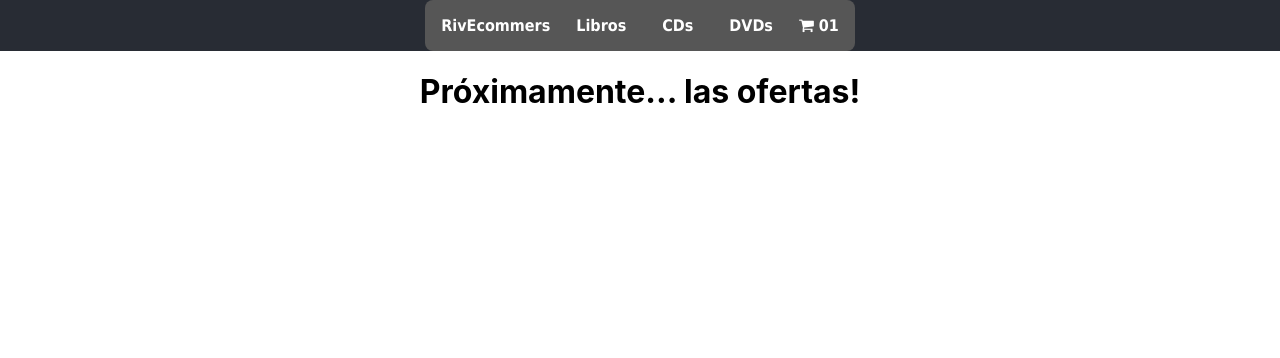
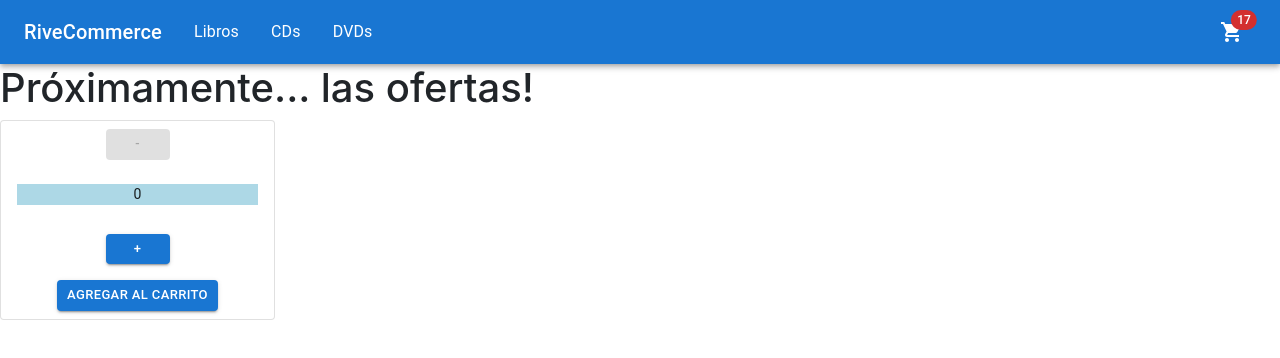
Before and after one commit to NicoRivella/ecommerceReactJS, a React (Create React App) app in the folder rivecomerce/: page / in a window 1280 px wide. Shown: the top 358 px of the page. Built offline with nearby package versions, Linux system fonts and the light colour scheme.

Commit message:
Componentes 2

```diff
--- a/rivecomerce/package.json
+++ b/rivecomerce/package.json
@@ -3,6 +3,11 @@
   "version": "0.1.0",
   "private": true,
   "dependencies": {
+    "@emotion/react": "^11.8.2",
+    "@emotion/styled": "^11.8.1",
+    "@material-ui/icons": "^4.11.3",
+    "@mui/icons-material": "^5.5.1",
+    "@mui/material": "^5.5.3",
     "@testing-library/jest-dom": "^5.16.2",
     "@testing-library/react": "^12.1.4",
     "@testing-library/user-event": "^13.5.0",
--- a/rivecomerce/public/index.html
+++ b/rivecomerce/public/index.html
@@ -25,6 +25,7 @@
       Learn how to configure a non-root public URL by running `npm run build`.
     -->
     <link rel='stylesheet' href='https://cdnjs.cloudflare.com/ajax/libs/font-awesome/4.7.0/css/font-awesome.min.css'>
+    <link href="https://cdn.jsdelivr.net/npm/bootstrap@5.1.3/dist/css/bootstrap.min.css" rel="stylesheet" integrity="sha384-1BmE4kWBq78iYhFldvKuhfTAU6auU8tT94WrHftjDbrCEXSU1oBoqyl2QvZ6jIW3" crossorigin="anonymous">
     <title>React App</title>
   </head>
   <body>
@@ -40,5 +41,6 @@
       To begin the development, run `npm start` or `yarn start`.
       To create a production bundle, use `npm run build` or `yarn build`.
     -->
+    <script src="https://cdn.jsdelivr.net/npm/bootstrap@5.1.3/dist/js/bootstrap.bundle.min.js" integrity="sha384-ka7Sk0Gln4gmtz2MlQnikT1wXgYsOg+OMhuP+IlRH9sENBO0LRn5q+8nbTov4+1p" crossorigin="anonymous"></script>
   </body>
 </html>
--- a/rivecomerce/src/App.js
+++ b/rivecomerce/src/App.js
@@ -1,12 +1,10 @@
-import logo from './logo.svg';
-import './App.css';
 import NavBar from './components/NavBar/NavBar';
 import ItemListContainer from './components/ItemListContainer/ItemLIstContainer';
 
 function App() {
   return (
-    <div className="App">
-      <header className="App-header">
+    <div>
+      <header>
         <NavBar />
       </header>
       <ItemListContainer greetings='Próximamente... las ofertas!' />
--- a/rivecomerce/src/components/CartWidget/CartWidget.js
+++ b/rivecomerce/src/components/CartWidget/CartWidget.js
@@ -1,10 +1,22 @@
+import Box from '@mui/material/Box';
+import IconButton from '@mui/material/IconButton';
+import Badge from '@mui/material/Badge';
+import ShoppingCartIcon from "@material-ui/icons/ShoppingCart";
+
 const CartWidget = (props) => {
     console.log (props.greetings)
     return (
-        <li>
-            <i class='fa fa-shopping-cart'></i>
-            <b> 01 </b>
-        </li>
+      <Box sx={{ display: { xs: 'none', md: 'flex' } }}>
+        <IconButton
+          size="large"
+          aria-label="show 17 new notifications"
+          color="inherit"
+        >
+          <Badge badgeContent={17} color="error">
+            <ShoppingCartIcon />
+          </Badge>
+        </IconButton>
+      </Box>
     )
 }
 
--- /dev/null
+++ b/rivecomerce/src/components/ItemCount/ItemCount.js
@@ -0,0 +1,57 @@
+import { useState, useEffect } from 'react'
+import Card from '@mui/material/Card';
+import CardActions from '@mui/material/CardActions';
+import CardContent from '@mui/material/CardContent';
+import Button from '@mui/material/Button';
+import Typography from '@mui/material/Typography';
+
+const ItemCount = ({initial, stock, onAdd}) => {
+    const [count, setCount] = useState(0)
+
+    useEffect(() => {
+        console.log('cambio el count')
+    }, [count])
+
+    const decrement = () => {
+        if (count > 0) {
+            setCount(count - 1)
+        }
+    }
+
+    const increment = () => {
+        if (count < stock) {
+            setCount(count + 1)
+        }
+
+    }
+
+    const isIncrementDisabled = () => {
+        return (stock === count)
+    }
+
+    const isDecrementDisabled = () => {
+        return (initial === count)
+    }
+
+    return (
+        <Card sx={{ minWidth: 275, maxWidth: 275}} variant="outlined">
+            <CardActions sx={{justifyContent:"center"}}>
+                <Button size="small" variant="contained" disabled={isDecrementDisabled()} onClick={decrement}> - </Button>
+            </CardActions>
+            <CardContent sx={{justifyContent:"center"}}>
+                <Typography align="center" sx={{ fontSize: 14, backgroundColor:"lightblue"}} gutterBottom>
+                    {count}
+                </Typography>
+            </CardContent>
+            <CardActions sx={{justifyContent:"center"}}>
+                <Button size="small" variant="contained" disabled={(isIncrementDisabled())} onClick={increment}> + </Button>
+            </CardActions>
+            <CardActions sx={{justifyContent:"center"}}>
+                <Button size="small" variant="contained" onClick={() => onAdd(count)}>Agregar al Carrito</Button>
+            </CardActions>
+        </Card>
+  );
+
+}
+
+export default ItemCount
--- a/rivecomerce/src/components/ItemListContainer/ItemLIstContainer.js
+++ b/rivecomerce/src/components/ItemListContainer/ItemLIstContainer.js
@@ -1,9 +1,19 @@
+import ItemCount from "../ItemCount/ItemCount"
+
 const ItemListContainer = (props) => {
-    console.log (props.greetings)
+    const handleOnAdd = (quantity) => {
+        console.log(`se agregaron ${quantity} productos`)
+      }
+
     return (
-        <h1>
-            {props.greetings}
-        </h1>
+        <div>
+            <h1>
+                {props.greetings}
+            </h1>
+            <div>
+                <ItemCount initial={0} stock={10} onAdd={handleOnAdd}/>
+            </div>
+        </div>
     )
 }
 
--- a/rivecomerce/src/components/NavBar/NavBar.js
+++ b/rivecomerce/src/components/NavBar/NavBar.js
@@ -1,17 +1,44 @@
-import './NavBar.css'
+import AppBar from '@mui/material/AppBar';
+import Box from '@mui/material/Box';
+import Toolbar from '@mui/material/Toolbar';
+import Typography from '@mui/material/Typography';
+import MenuItem from '@mui/material/MenuItem';
 import CartWidget from '../CartWidget/CartWidget'
+
 
 const NavBar = () => {
     return(
-        <nav className="NavBar">
-	        <ul>
-                <li>RivEcommers</li>
-		        <li><a href="#">Libros</a></li>
-		        <li><a href="#">CDs</a></li>
-		        <li><a href="#">DVDs</a></li>
-                <CartWidget />
-	        </ul>
-        </nav>
+      <Box sx={{ flexGrow: 1 }}>
+      <AppBar position="static">
+        <Toolbar>
+        <Typography
+            variant="h6"
+            noWrap
+            component="div"
+            sx={{ mr: 2, display: { xs: 'none', md: 'flex' } }}
+          >
+            RiveCommerce
+          </Typography>
+          <MenuItem>
+            <Typography align="center">
+              Libros
+            </Typography>
+          </MenuItem>
+          <MenuItem>
+            <Typography align="center">
+              CDs
+            </Typography>
+          </MenuItem>
+          <MenuItem>
+            <Typography align="center">
+              DVDs
+            </Typography>
+          </MenuItem>
+          <Box sx={{ flexGrow: 1 }} />
+         <CartWidget />
+        </Toolbar>
+      </AppBar>
+    </Box>
     )
 }
 
```
Also changed, not shown: 1 other file (tests, documents, lock files or other folders).
